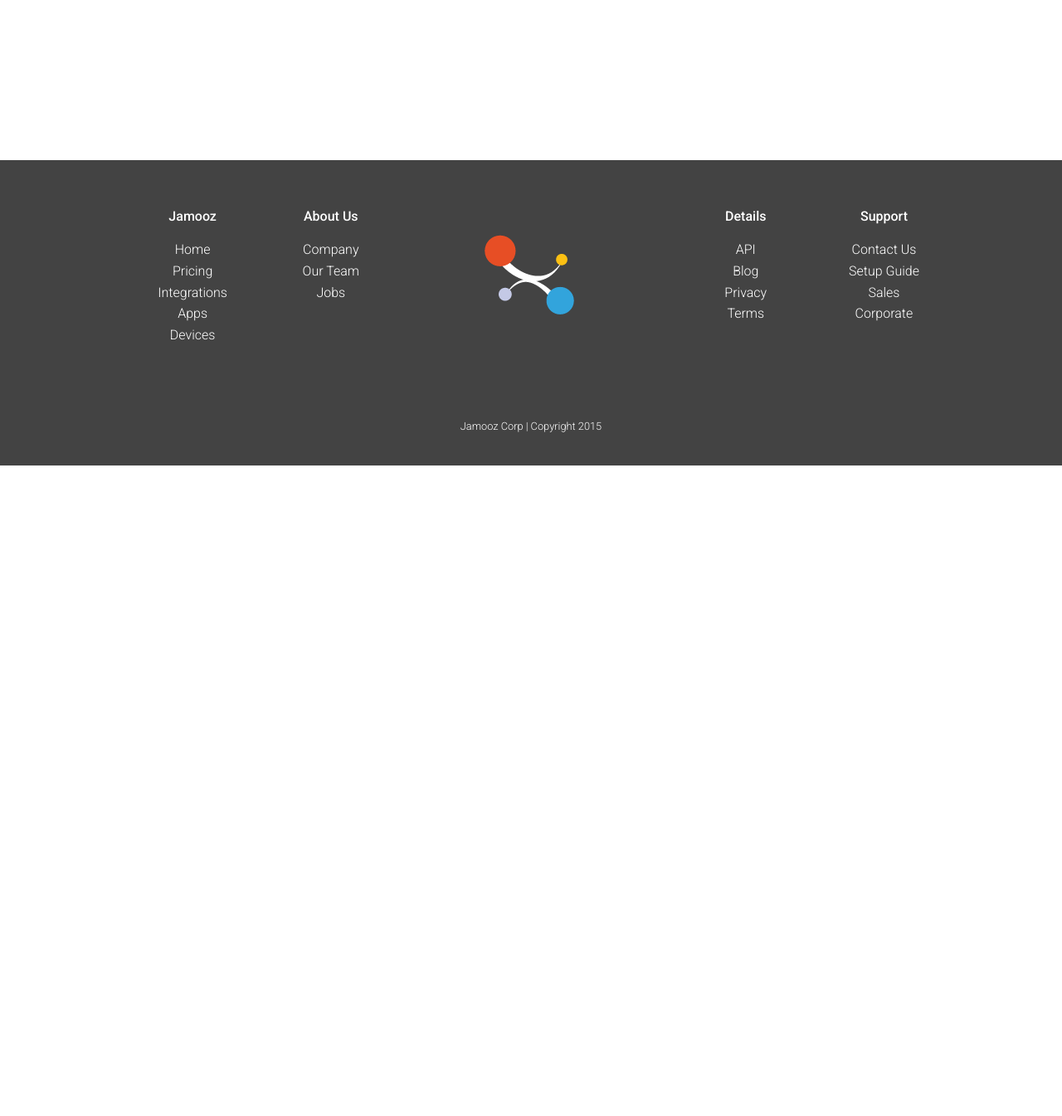
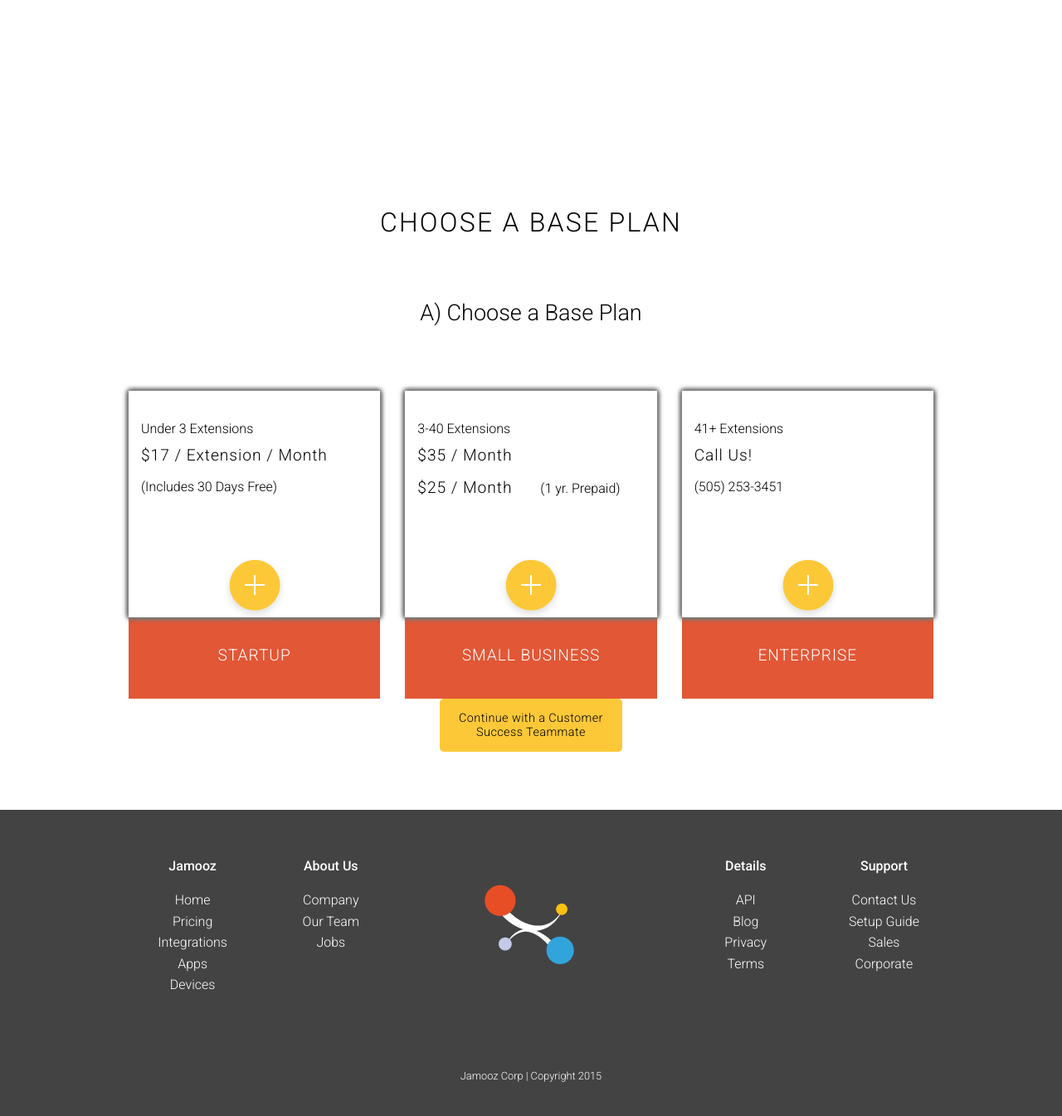
Before and after one commit to bjorncooley/jamooz, a PHP site: page /pricing.php in a window 1280 px wide. Shown: the part 321-1666 px from the top of the page at 83% size. Before the commit the page ends 882 px from the top, so only its background shows below. Run offline with PHP 8.4, Linux system fonts and the light colour scheme; some libraries are stand-ins or nearby versions.

Commit message:
Add card-section to pricing page, refactor card left/right arrows to use same id across pages

```diff
--- a/hardware-integrations.php
+++ b/hardware-integrations.php
@@ -99,8 +99,8 @@
     <div class="row">
         <div class="large-12 columns relative">
             <h1 class="text-center padding-top-50 padding-bottom-30">Device Discounts</h1>
-            <img src="img/get-started/left-arrow-black.png" alt="" class="left-arrow">
-            <img src="img/get-started/right-arrow-black.png" alt="" class="right-arrow">
+            <img src="img/get-started/left-arrow-black.png" alt="" class="left-arrow" id="card-left-arrow">
+            <img src="img/get-started/right-arrow-black.png" alt="" class="right-arrow" id="card-right-arrow">
             <div class="row">
                 <div class="card-container relative">
                     <div class="small-12 medium-4 columns small-centered medium-uncentered plan-card current">
--- a/includes/plan-cards.php
+++ b/includes/plan-cards.php
@@ -1,5 +1,5 @@
-<img src="img/get-started/left-arrow-black.png" alt="" class="left-arrow">
-<img src="img/get-started/right-arrow-black.png" alt="" class="right-arrow">
+<img src="img/get-started/left-arrow-black.png" alt="" class="left-arrow" id="card-left-arrow">
+<img src="img/get-started/right-arrow-black.png" alt="" class="right-arrow" id="card-right-arrow">
 <div class="row">
     <h3 class="text-center padding-bottom-50">A) Choose a Base Plan</h3>
     <div class="card-container relative">
--- a/js/functions.js
+++ b/js/functions.js
@@ -51,7 +51,7 @@
 
     // Card swapping
 
-    $('#step-2 .right-arrow, #discounts .right-arrow, #apps .right-arrow').click(function(){
+    $('#card-right-arrow').click(function(){
 
         console.log("Clicked");
 
@@ -73,7 +73,7 @@
         $next.animate({ left: "-=" + width,}, 500).addClass('current');
     });
 
-    $('#step-2 .left-arrow, #discounts .left-arrow, #apps .left-arrow').click(function(){
+    $('#card-left-arrow').click(function(){
 
         var $current = $('.plan-card.current');
         var $next = $current.prev();
--- a/pricing.php
+++ b/pricing.php
@@ -15,6 +15,23 @@
             </div>
         </div>
     </div>
+    <div id="base-plan" class="card-section padding-bottom-50 padding-top-50">
+        <div class="row">
+            <div class="large-12 columns relative">
+                <h1 class="text-center padding-bottom-50">Choose a Base Plan</h1>
+
+                <?php include('includes/plan-cards.php'); ?>
+
+                <div class="row">
+                    <div class="large-12 columns text-center">
+                        <button class="yellow-background">
+                            Continue with a Customer Success Teammate
+                        </button>
+                    </div>
+                </div>
+            </div>
+        </div>
+    </div><!-- #step-2 -->
 </div>
 
 <?php include('includes/footer.php'); ?>
--- a/software-integrations.php
+++ b/software-integrations.php
@@ -94,8 +94,8 @@
         <div class="row">
             <div class="large-12 columns relative">
                 <h1 class="text-center padding-top-50 padding-bottom-30">All Apps</h1>
-                <img src="img/get-started/left-arrow-black.png" alt="" class="left-arrow">
-                <img src="img/get-started/right-arrow-black.png" alt="" class="right-arrow">
+                <img src="img/get-started/left-arrow-black.png" alt="" class="left-arrow" id="card-left-arrow">
+                <img src="img/get-started/right-arrow-black.png" alt="" class="right-arrow" id="card-right-arrow">
                 <div class="row">
                     <div class="card-container relative">
                         <div class="small-12 medium-4 columns small-centered medium-uncentered plan-card current">
```
